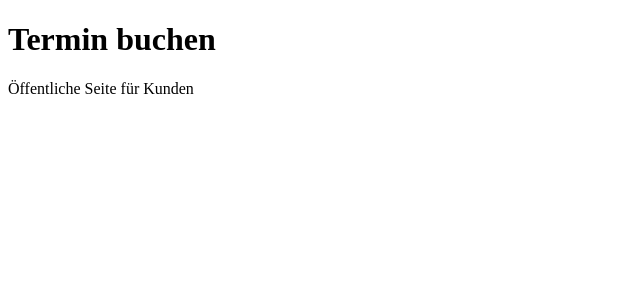
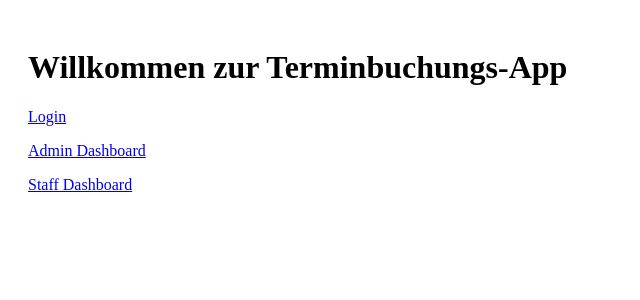
Before and after one commit to emergency-german/termin-buchen, a Next.js app: page / in a window 1280 px wide. Shown: the top 300 px of the page, without its empty margins (0-640 px from the left). Built offline with nearby package versions, Linux system fonts and the light colour scheme.

Commit message:
Update page.tsx

```diff
--- a/app/page.tsx
+++ b/app/page.tsx
@@ -1,11 +1,18 @@
-"use client" // komplett client-seitig
+import Link from "next/link"
 
-export default function Home() {
-  // Kein requireAuth, kein cookies
+export default function HomePage() {
   return (
-    <main>
-      <h1>Termin buchen</h1>
-      <p>Öffentliche Seite für Kunden</p>
-    </main>
+    <div style={{ padding: 20 }}>
+      <h1>Willkommen zur Terminbuchungs-App</h1>
+      <p>
+        <Link href="/login">Login</Link>
+      </p>
+      <p>
+        <Link href="/admin">Admin Dashboard</Link>
+      </p>
+      <p>
+        <Link href="/staff">Staff Dashboard</Link>
+      </p>
+    </div>
   )
 }
```
